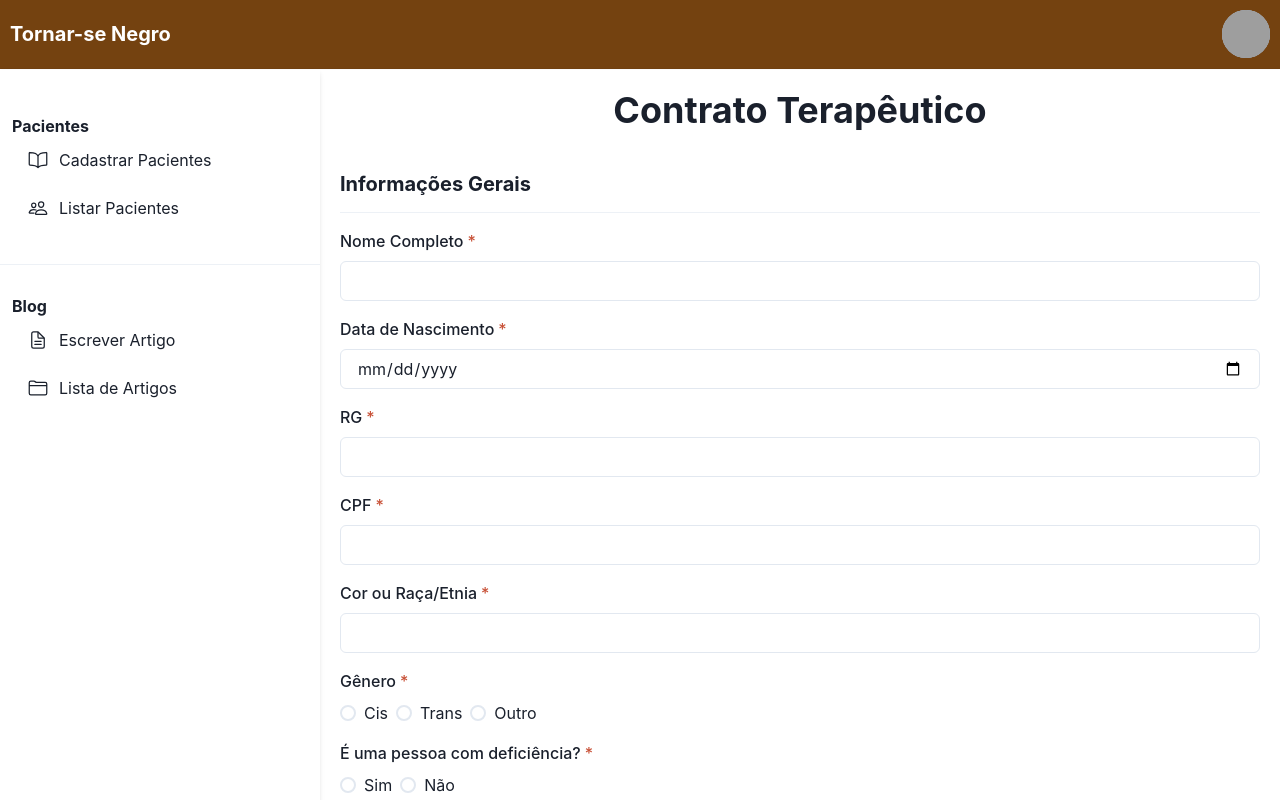
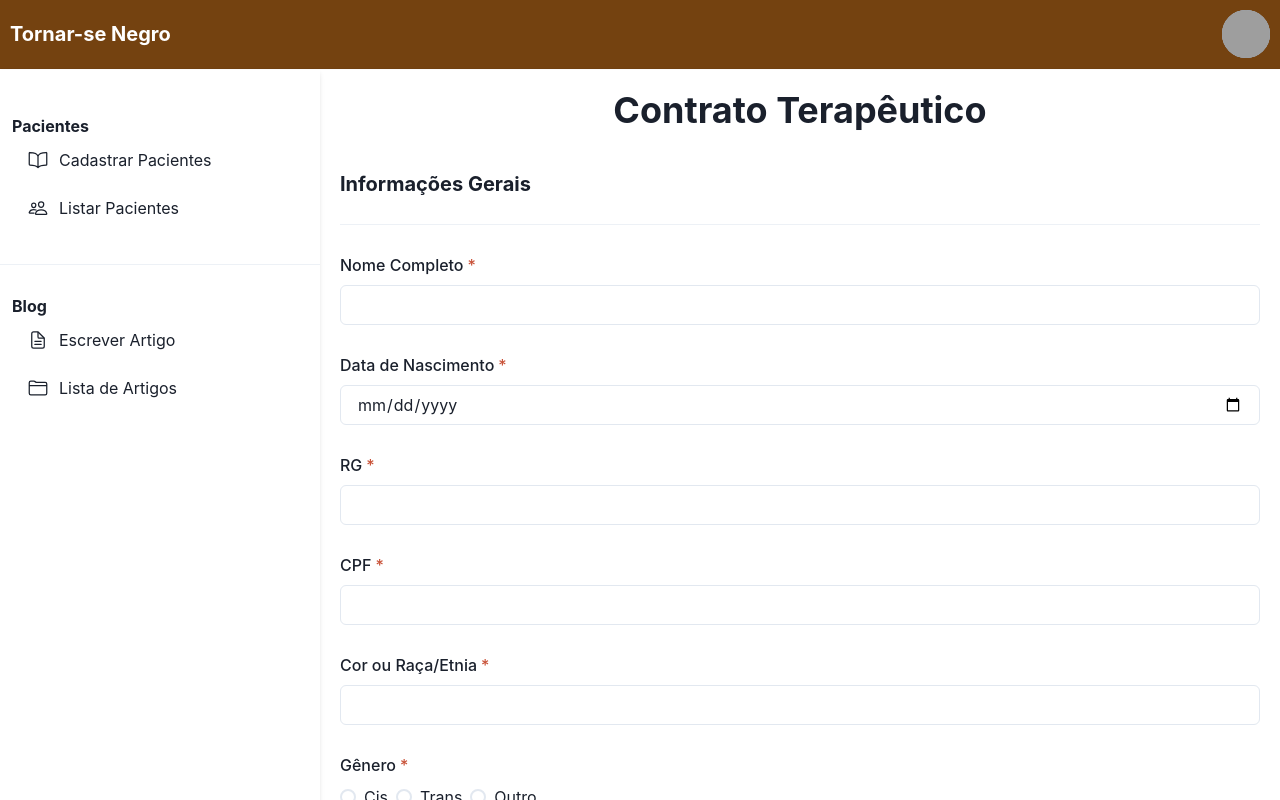
Before and after one commit to Marcosnto/kianda, a Next.js app: page /admin in a window 1280 px wide. Both pictures are taken after a click on the button "Cadastrar Pacientes". Shown: the top 800 px of the page. Built offline with nearby package versions, Linux system fonts and the light colour scheme; grey boxes are pictures that could not be loaded.

Commit message:
fix: put the form element on forms

```diff
--- a/src/components/CMS/Forms/User/index.tsx
+++ b/src/components/CMS/Forms/User/index.tsx
@@ -71,12 +71,8 @@ export default function UserForm() {
       <Heading textAlign="center" mb="10" as="h1" size="xl">
         Contrato Terapêutico
       </Heading>
-      <Box
-        onSubmit={handleSubmit(onSubmit)}
-        display="flex"
-        flexDir="column"
-        gap="4"
-      >
+      <form onSubmit={handleSubmit(onSubmit)}>
+        <Box display="flex" flexDir="column" gap="7">
           <GeneralInformations
             errors={errors}
             register={register}
@@ -109,6 +105,7 @@ export default function UserForm() {
             </Button>
           </Stack>
         </Box>
+      </form>
     </>
   );
 }
```
Lines whose indentation alone changed are shown as unchanged.
